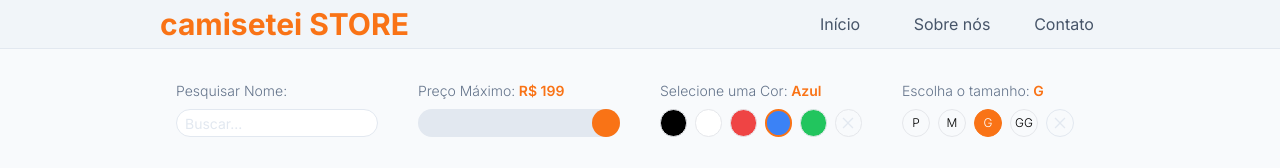
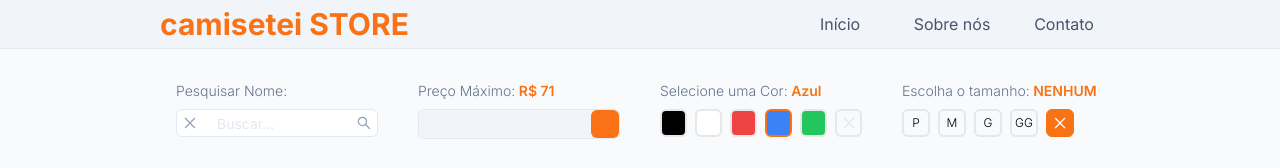
Before and after one commit to edgardamasceno-dev/20240402-assignment, a Next.js app: page / in a window 1280 px wide. Shown: the top 168 px of the page. Built offline with nearby package versions, Linux system fonts and the light colour scheme; grey boxes are pictures that could not be loaded.

Commit message:
refact[components]: do some visual improvements

```diff
--- a/src/app/page.js
+++ b/src/app/page.js
@@ -2,19 +2,20 @@ import { list } from "@/actions/products";
 import { Filter } from "@/components/Filter";
 import { ProductList } from "@/components/Product";
 import { Suspense } from 'react';
-export default async function Home() {
+export default async function Home(request) {
+  const { name, color, size, price } = request.searchParams;
   const data = await list();
   return (
     <main className="flex flex-col items-center justify-between py-4 px-0">
       <Filter
         names={data.names}
-        currentName={null || ''}
+        currentName={name || ''}
         colors={data.colors}
-        currentColor={null || 'Nenhum'}
+        currentColor={color || 'Nenhum'}
         sizes={data.sizes}
-        currentSize={'g' || 'Nenhum'}
-        minPrice={null || 0}
-        maxPrice={null || 199}
+        currentSize={size || 'Nenhum'}
+        minPrice={data.minPrice || 0}
+        maxPrice={data.maxPrice || 999}
       />
       <Suspense fallback={<h1>Carregando lista de produtos...</h1>}>
         <ProductList products={data.products} />
--- a/src/components/Autocomplete/index.jsx
+++ b/src/components/Autocomplete/index.jsx
@@ -1,4 +1,5 @@
 import { useEffect, useRef, useState } from 'react';
+import { AiOutlineClose, AiOutlineSearch } from "react-icons/ai";
 
 export const Autocomplete = ({ items, label, text = '', placeholder = 'Buscar...', onTextChange }) => {
     const [inputValue, setInputValue] = useState(text);
@@ -6,25 +7,23 @@ export const Autocomplete = ({ items, label, text = '', placeholder = 'Buscar...
     const [isOpen, setIsOpen] = useState(false);
     const wrapperRef = useRef(null);
 
-    const handleChange = (event) => {
-        const value = event.target.value;
-        setInputValue(value);
-        onTextChange(value);
-        setIsOpen(true);
-
-        if (!value) {
+    useEffect(() => {
+        if (!inputValue) {
             setFilteredItems([]);
+            setIsOpen(false);
         } else {
             const filtered = items.filter(item =>
-                item.toLowerCase().includes(value.toLowerCase())
+                item.toLowerCase().includes(inputValue.toLowerCase())
             );
             setFilteredItems(filtered);
+            setIsOpen(true);
         }
-    };
+    }, [inputValue, items]);
 
     const handleSelect = (value) => {
         setInputValue(value);
         setIsOpen(false);
+        onTextChange(value);
     };
 
     useEffect(() => {
@@ -38,24 +37,30 @@ export const Autocomplete = ({ items, label, text = '', placeholder = 'Buscar...
         return () => {
             document.removeEventListener("mousedown", handleClickOutside);
         };
-    }, [wrapperRef]);
+    }, []);
 
     return (
         <div className='flex flex-col gap-2 relative' ref={wrapperRef}>
-            <label className='text-slate-500 font-light text-sm'>
-                {label}
-                <span className='font-semibold text-orange-500'> {inputValue}</span>
-            </label>
-            <input
-                type="text"
-                value={inputValue}
-                placeholder={placeholder}
-                onChange={handleChange}
-                className="text-sm text-slate-600 placeholder-slate-200 h-7 focus:outline-none focus:ring-2 focus:ring-orange-500 border-[1px] border-slate-200 rounded-full p-2"
-                onFocus={() => filteredItems.length > 0 && setIsOpen(true)}
-            />
+            <label className='text-slate-500 font-light text-sm'>{label}</label>
+            <div className="relative">
+                <input
+                    type="text"
+                    value={inputValue}
+                    onChange={(e) => setInputValue(e.target.value)}
+                    placeholder={placeholder}
+                    className="w-full text-sm text-slate-600 placeholder-slate-200 h-7 focus:outline-none focus:ring-2 focus:ring-orange-500 border-[1px] border-slate-200 rounded-md p-2 pl-10 pr-10"
+                />
+                <AiOutlineClose
+                    onClick={() => setInputValue('')}
+                    className="absolute left-[2px] top-1/2 transform -translate-y-1/2 text-slate-400 hover:text-orange-500 cursor-pointer rounded-md bg-none w-6 h-6 p-1 active:bg-orange-500 active:text-white duration-200 transition-all"
+                />
+                <AiOutlineSearch
+                    onClick={() => onTextChange(inputValue)}
+                    className="absolute right-[2px] top-1/2 transform -translate-y-1/2 text-slate-400 hover:text-orange-500 cursor-pointer rounded-md bg-none w-6 h-6 p-1 active:bg-orange-500 active:text-white duration-200 transition-all"
+                />
+            </div>
             {isOpen && filteredItems.length > 0 && (
-                <ul className="border rounded mt-16 max-h-40 overflow-auto absolute w-full z-10 bg-white shadow-md">
+                <ul className="border rounded mt-1 max-h-40 overflow-auto absolute w-full z-10 bg-white shadow-md">
                     {filteredItems.map((item, index) => (
                         <li
                             key={index}
--- a/src/components/ColorsSelector/index.jsx
+++ b/src/components/ColorsSelector/index.jsx
@@ -46,7 +46,7 @@ export const ColorSelector = ({ colors, label, color = 'Nenhum', onColorChange }
             key={color}
             onClick={() => handleSelectColor(color)}
             className={clsx(
-              'h-7 w-7 border rounded-full flex justify-center items-center',
+              'focus:outline-none focus:ring-2 focus:ring-orange-500 hover:border-orange-500 h-7 w-7 border-[2px] rounded-md flex justify-center items-center',
               colorMap[color.toLowerCase()],
               {
                 'border-2 border-orange-500': selectedColor === color.toLowerCase(),
@@ -59,15 +59,15 @@ export const ColorSelector = ({ colors, label, color = 'Nenhum', onColorChange }
         <button
           onClick={() => handleSelectColor('Nenhum')}
           className={clsx(
-            'h-7 w-7 border rounded-full flex justify-center items-center',
+            'h-7 w-7 rounded-md border-[2px] hover:border-orange-500 focus:outline-none focus:ring-2 focus:ring-orange-500 flex justify-center items-center',
             {
-              'border-2 border-orange-500 bg-orange-500': selectedColor === 'nenhum',
+              'border-orange-500 bg-orange-500': selectedColor === 'nenhum',
               'border slate-200': selectedColor !== 'nenhum',
             }
           )}
         >
           <AiOutlineClose className={clsx(
-            'text-slate-200',
+            'text-slate-200 hover:text-orange-500',
             {
               'text-white': selectedColor === 'nenhum',
             }
--- a/src/components/Filter/index.jsx
+++ b/src/components/Filter/index.jsx
@@ -13,7 +13,6 @@ export const Filter = ({
     currentSize = 'Nenhum',
     currentColor = 'Nenhum',
     currentPrice = Infinity,
-    onFilterChange = () => console.log
 }) => {
     return (
         <div className="container mx-auto">
@@ -23,7 +22,7 @@ export const Filter = ({
                         items={names || []}
                         label="Pesquisar Nome:"
                         text={currentName}
-                        onTextChange={onFilterChange}
+                        onTextChange={console.log}
                     />
                 </div>
                 <div className="p-4">
@@ -32,7 +31,7 @@ export const Filter = ({
                         min={Math.ceil(minPrice)}
                         max={Math.ceil(maxPrice)}
                         current={Math.ceil(currentPrice)}
-                        onRangeChange={onFilterChange}
+                        onRangeChange={console.log}
                     />
                 </div>
                 <div className="p-4">
@@ -40,7 +39,7 @@ export const Filter = ({
                         label="Selecione uma Cor:"
                         colors={colors}
                         color={'Azul'}
-                        onColorChange={onFilterChange}
+                        onColorChange={console.log}
                     />
                 </div>
                 <div className="p-4">
@@ -48,7 +47,7 @@ export const Filter = ({
                         label="Escolha o tamanho:"
                         sizes={sizes}
                         size={currentSize}
-                        onSizeChange={onFilterChange}
+                        onSizeChange={console.log}
                     />
                 </div>
             </div>
--- a/src/components/Range/index.jsx
+++ b/src/components/Range/index.jsx
@@ -1,13 +1,14 @@
-'use client';
 import { useState } from 'react';
 
 export const Range = ({ label, min, max, current = Infinity, onRangeChange }) => {
-    const [value, setValue] = useState(current === Infinity ? max : 0);
-
+    const [value, setValue] = useState(current === Infinity ? max : current);
     const handleChange = (e) => {
         const newValue = e.target.value;
         setValue(newValue);
-        onRangeChange(newValue);
+    };
+
+    const handleFinalChange = (e) => {
+        onRangeChange(value);
     };
 
     return (
@@ -21,7 +22,9 @@ export const Range = ({ label, min, max, current = Infinity, onRangeChange }) =>
                 max={max}
                 value={value}
                 onChange={handleChange}
-                className="appearance-none bg-transparent [&::-webkit-slider-runnable-track]:rounded-full [&::-webkit-slider-runnable-track]:bg-slate-200 [&::-webkit-slider-thumb]:appearance-none [&::-webkit-slider-thumb]:h-[28px] [&::-webkit-slider-thumb]:w-[28px] [&::-webkit-slider-thumb]:rounded-full [&::-webkit-slider-thumb]:bg-orange-500"
+                onMouseUp={handleFinalChange}
+                onKeyUp={handleFinalChange}
+                className="appearance-none bg-transparent [&::-webkit-slider-runnable-track]:rounded-md [&::-webkit-slider-runnable-track]:bg-slate-100 border-[1px] border-slate-200 rounded-md focus:outline-none focus:ring-2 focus:ring-orange-500 [&::-webkit-slider-thumb]:appearance-none [&::-webkit-slider-thumb]:h-[28px] [&::-webkit-slider-thumb]:w-[28px] [&::-webkit-slider-thumb]:rounded-md [&::-webkit-slider-thumb]:bg-orange-500"
                 name="range"
             />
         </div>
--- a/src/components/SizeSelector/index.jsx
+++ b/src/components/SizeSelector/index.jsx
@@ -38,10 +38,10 @@ export const SizeSelector = ({ sizes, label, size = 'Nenhum', onSizeChange }) =>
                         key={size}
                         onClick={() => handleSizeChange(size)}
                         className={clsx(
-                            'select-none border rounded-full text-xs flex justify-center items-center px-2 py-1 w-7 h-7 font-light',
+                            'focus:outline-none focus:ring-2 focus:ring-orange-500 select-none border-[2px] rounded-md text-xs flex justify-center items-center px-2 py-1 w-7 h-7 font-light',
                             {
-                                'bg-orange-500 text-white border-orange-500': selectedSize === size.toLowerCase(),
-                                'hover:bg-orange-500 hover:text-white hover:border-orange-500': selectedSize !== size.toLowerCase(),
+                                'bg-orange-500 text-white border-orange-500 font-semibold': selectedSize === size.toLowerCase(),
+                                'hover:text-orange-500 hover:border-orange-500': selectedSize !== size.toLowerCase(),
                             }
                         )}
                     >
@@ -51,7 +51,7 @@ export const SizeSelector = ({ sizes, label, size = 'Nenhum', onSizeChange }) =>
                 <button
                     onClick={handleSelectNone}
                     className={clsx(
-                        'select-none border rounded-full flex justify-center items-center w-7 h-7',
+                        'select-none border rounded-md flex justify-center items-center w-7 h-7 focus:outline-none focus:ring-2 focus:ring-orange-500',
                         {
                             'bg-orange-500 border-orange-500 text-white': selectedSize === "nenhum",
                             'border-slate-200 text-slate-200 hover:border-orange-500 hover:text-orange-500': selectedSize !== "nenhum",
```
